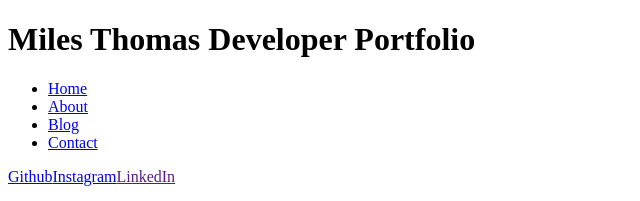
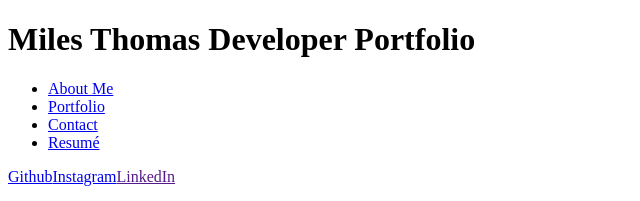
Before and after one commit to MDThomas1/Miles-Thomas-React-Portfolio, a React (Create React App) app in the folder miles-thomas-react-portfolio/: page / in a window 1280 px wide. Shown: the top 201 px of the page, without its empty margins (0-640 px from the left). Built offline with nearby package versions, Linux system fonts and the light colour scheme; the HTML template or start-up script is replaced by a standard one.

Commit message:
nav link class change

```diff
--- a/miles-thomas-react-portfolio/src/components/Navigation.js
+++ b/miles-thomas-react-portfolio/src/components/Navigation.js
@@ -4,16 +4,16 @@ function Navigation({ currentPage, handlePageChange }) {
   return (
     <ul className="nav nav-tabs">
       <li className="nav-item">
-        <a href="About-Me" onClick={() => handlePageChange('About-Me')}>Home</a>
+        <a href="About-Me" onClick={() => handlePageChange('About-Me')} className={currentPage === 'About-Me' ? 'nav-link current' : 'nav-link'}>About Me</a>
       </li>
       <li className="nav-item">
-        <a href="#Portfolio" onClick={() => handlePageChange('Portfolio')}>About</a>
+        <a href="#Portfolio" onClick={() => handlePageChange('Portfolio')} className={currentPage === 'Portfolio' ? 'nav-link current' : 'nav-link'}>Portfolio</a>
       </li>
       <li className="nav-item">
-        <a href="#Contact" onClick={() => handlePageChange('Contact')}>Blog</a>
+        <a href="#Contact" onClick={() => handlePageChange('Contact')} className={currentPage === 'Contact' ? 'nav-link current' : 'nav-link'}>Contact</a>
       </li>
       <li className="nav-item">
-        <a href="#Resume" onClick={() => handlePageChange('Resume')}>Contact</a>
+        <a href="#Resume" onClick={() => handlePageChange('Resume')} className={currentPage === 'Resume' ? 'nav-link current' : 'nav-link'}>Resumé</a>
       </li>
     </ul>
   );
```
